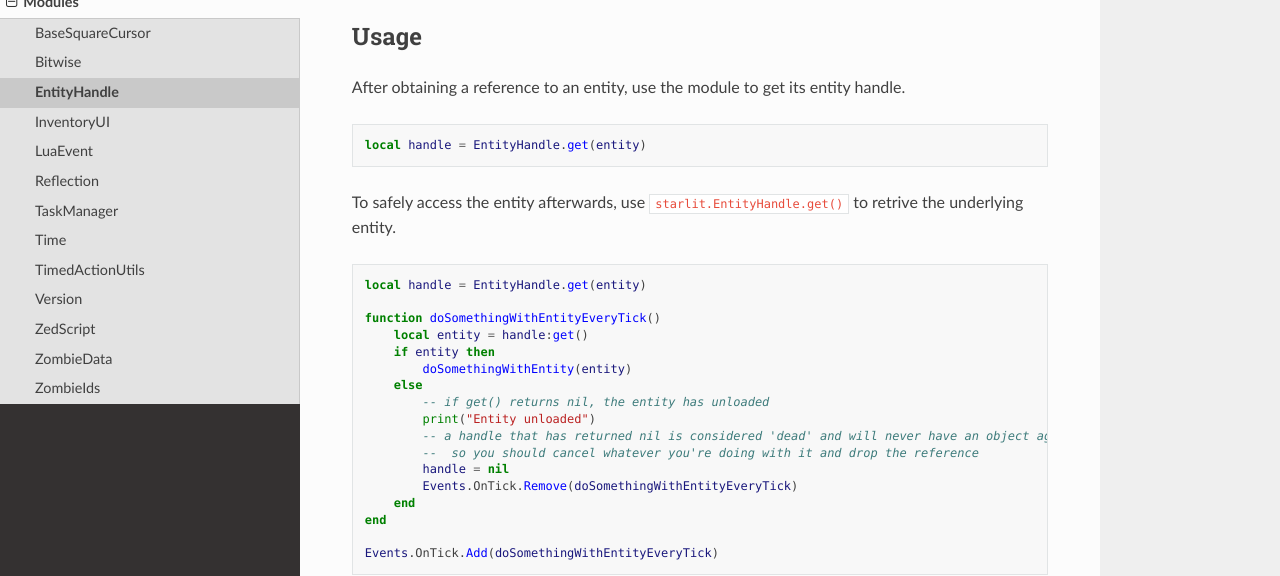
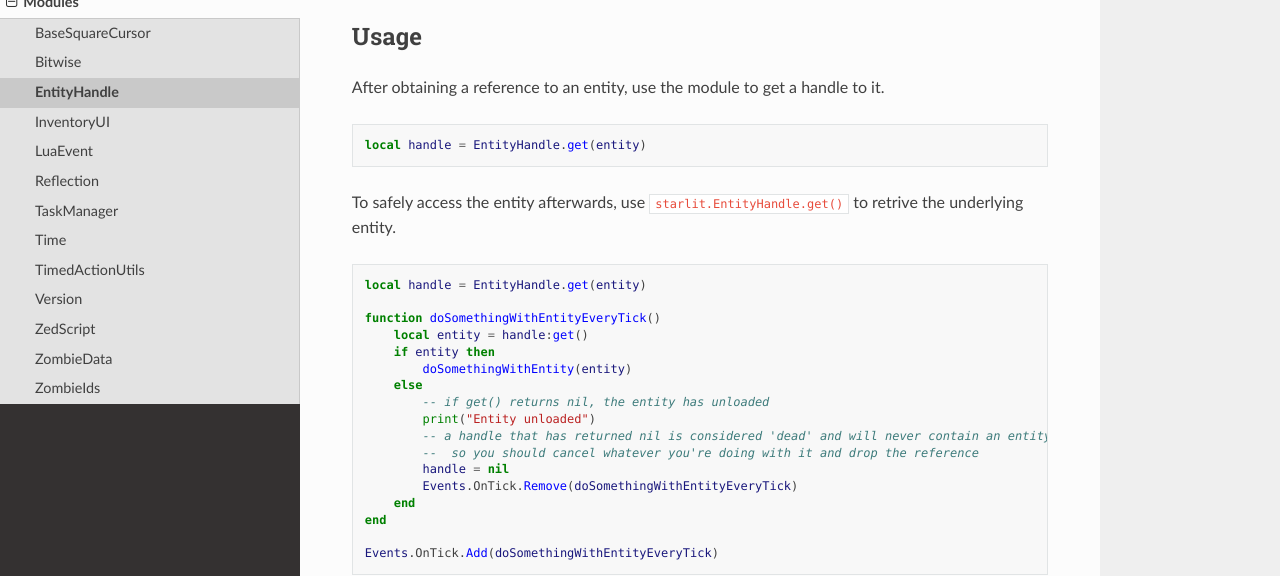
Before and after one commit to demiurgeQuantified/StarlitLibrary, a Sphinx documentation site: the page built from docs/source/modules/EntityHandle.rst, in a window 1280 px wide and 900 px high, scrolled down 377 px, cut to the strip 180-756 px from the top of the window. Built offline with Sphinx 7.4.7 and the Read the Docs theme 3.1.0, drawn with Linux system fonts in a browser that asks for light colours; cross-references to code outside the pages are shown as plain code.

Commit message:
reword parts of EntityHandle

```diff
--- a/docs/source/modules/EntityHandle.rst
+++ b/docs/source/modules/EntityHandle.rst
@@ -18,7 +18,7 @@ a handle is a safer choice than a raw reference in these instances.
 
 Usage
 -----
-After obtaining a reference to an entity, use the module to get its entity handle.
+After obtaining a reference to an entity, use the module to get a handle to it.
 ::
 
     local handle = EntityHandle.get(entity)
@@ -35,7 +35,7 @@ To safely access the entity afterwards, use :lua:meth:`~starlit.EntityHandle.get
         else
             -- if get() returns nil, the entity has unloaded
             print("Entity unloaded")
-            -- a handle that has returned nil is considered 'dead' and will never have an object again,
+            -- a handle that has returned nil is considered 'dead' and will never contain an entity again,
             --  so you should cancel whatever you're doing with it and drop the reference
             handle = nil
             Events.OnTick.Remove(doSomethingWithEntityEveryTick)
```
